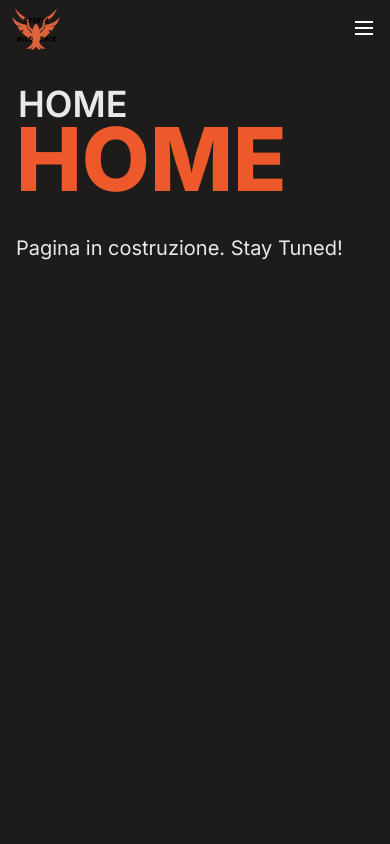
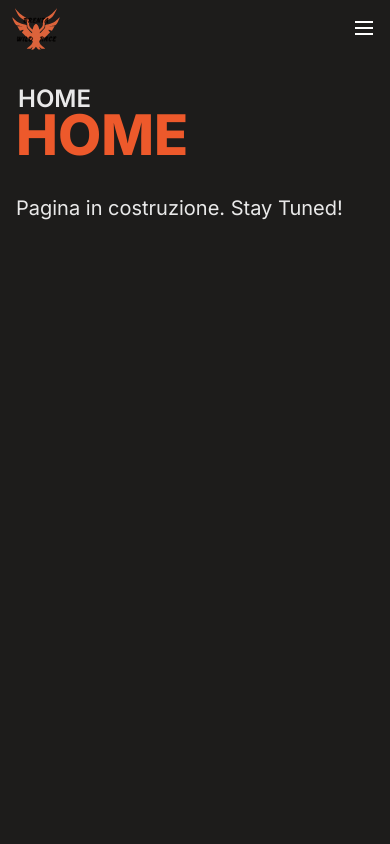
Before and after one commit to elibattistoni/brenta-wild-race, a React (Vite) app: page / in a window 390 px wide. Shown: the top 844 px of the page. Built offline with nearby package versions, Linux system fonts and the light colour scheme.

Commit message:
feat(heading): made heading responsive

```diff
--- a/src/components/shared/Heading.jsx
+++ b/src/components/shared/Heading.jsx
@@ -1,13 +1,14 @@
 import { Container, Title, rem } from "@mantine/core";
+import classes from "./Heading.module.css";
 
 const Heading = ({ subtitle, title }) => {
   return (
     <Container fluid mt="xl">
       <header>
-        <Title order={5} pl={rem(2)}>
+        <Title order={5} className={classes.subtitle}>
           {subtitle}
         </Title>
-        <Title order={2} c="orangeBrenta.0">
+        <Title order={2} className={classes.title}>
           {title}
         </Title>
       </header>
--- /dev/null
+++ b/src/components/shared/Heading.module.css
@@ -0,0 +1,19 @@
+.title {
+  color: var(--mantine-color-orangeBrenta-0);
+  @media (max-width: $mantine-breakpoint-sm) {
+    font-size: rem(64px) !important;
+  };
+  @media (max-width: $mantine-breakpoint-xs) {
+    font-size: rem(56px) !important;
+  }
+}
+
+.subtitle {
+  padding-left: rem(2px);
+  @media (max-width: $mantine-breakpoint-sm) {
+    font-size: rem(32px) !important;
+  };
+  @media (max-width: $mantine-breakpoint-xs) {
+    font-size: rem(24px) !important;
+  }
+}
```
